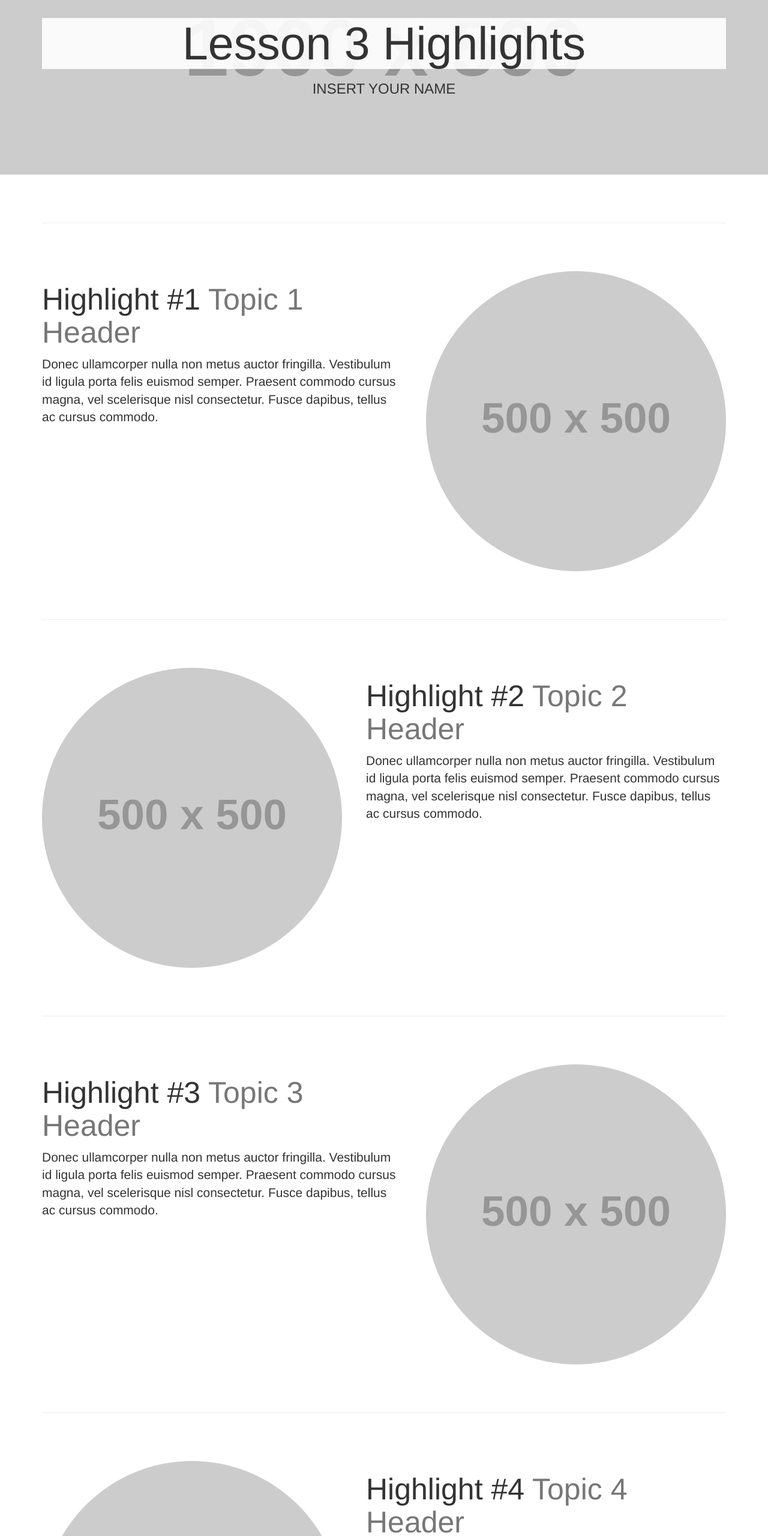
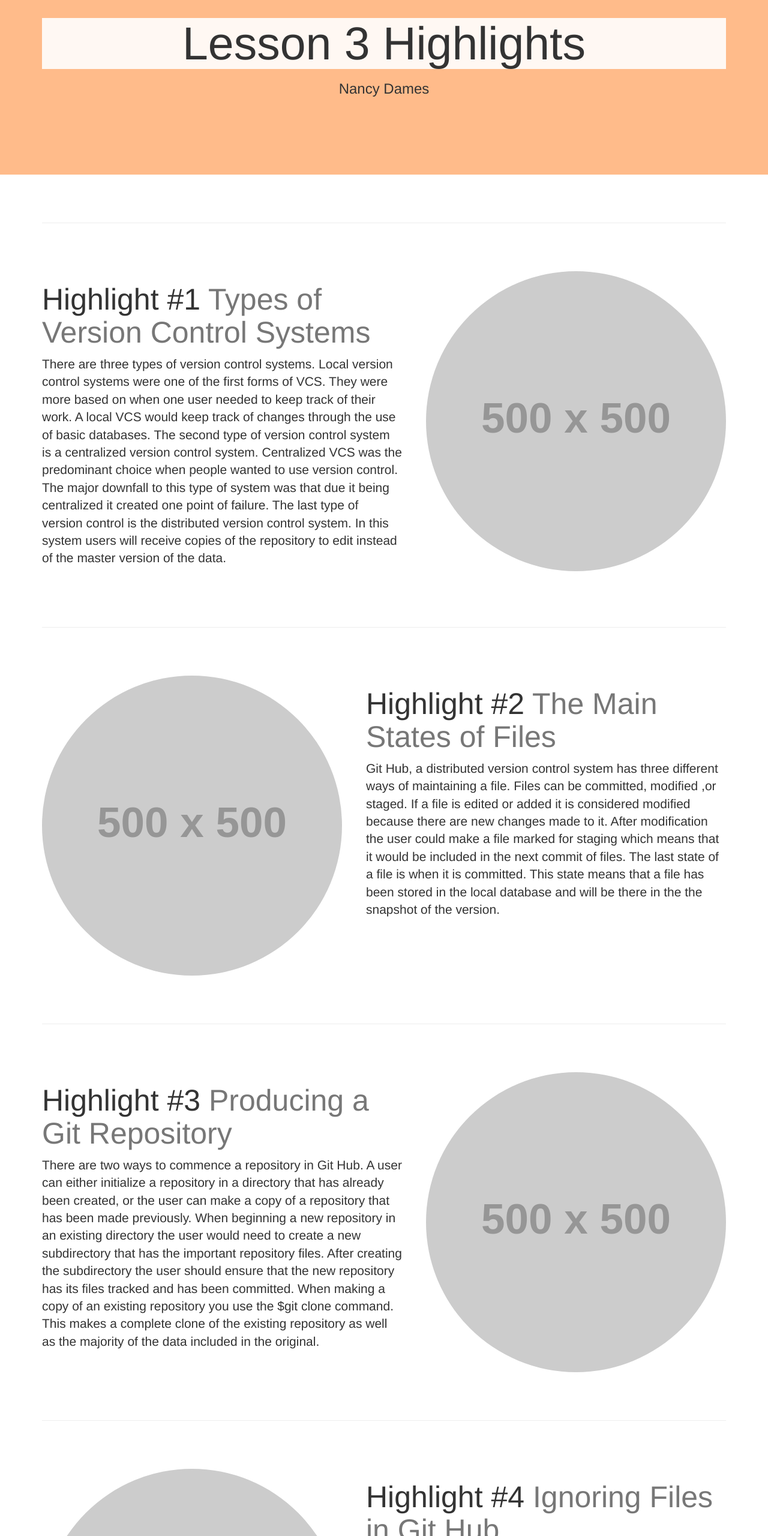
Before and after one commit to ndames/lesson3_VersionControl, a plain HTML site: page Lesson3_Highlights_/index.html in a window 1280 px wide. Shown: the part 160-2720 px from the top of the page at 60% size. Drawn offline with Linux system fonts and the light colour scheme; placeholder pictures from the web are drawn by us.

Commit message:
Lesson 3 final commit

```diff
--- a/Lesson3_Highlights_/css/one-page-wonder.css
+++ b/Lesson3_Highlights_/css/one-page-wonder.css
@@ -12,7 +12,7 @@ body {
     display: block;
     width: 100%;
     text-align: center;
-    background: url('http://placehold.it/1900x500') no-repeat center center scroll;
+    background: #FFBB8a no-repeat center center scroll;
     -webkit-background-size: cover;
     -moz-background-size: cover;
     background-size: cover;
--- a/Lesson3_Highlights_/index.html
+++ b/Lesson3_Highlights_/index.html
@@ -9,7 +9,7 @@
     <meta name="description" content="">
     <meta name="author" content="">
 
-    <title>INSERT YOUR NAME</title>
+    <title>Nancy Dames</title>
 
     <!-- Bootstrap Core CSS -->
     <link href="css/bootstrap.min.css" rel="stylesheet">
@@ -65,7 +65,7 @@
         <div class="headline">
             <div class="container">
                 <h2>Lesson 3 Highlights</h2>
-                <h3>INSERT YOUR NAME</h3>
+                <h3>Nancy Dames</h3>
             </div>
         </div>
     </header>
@@ -79,9 +79,9 @@
         <div class="featurette" id="topic1">
             <img class="featurette-image img-circle img-responsive pull-right" src="http://placehold.it/500x500">
             <h2 class="featurette-heading">Highlight #1
-                <span class="text-muted">Topic 1 Header</span>
+                <span class="text-muted">Types of Version Control Systems</span>
             </h2>
-            <p class="lead">Donec ullamcorper nulla non metus auctor fringilla. Vestibulum id ligula porta felis euismod semper. Praesent commodo cursus magna, vel scelerisque nisl consectetur. Fusce dapibus, tellus ac cursus commodo.</p>
+            <p class="lead">There are three types of version control systems. Local version control systems were one of the first forms of VCS. They were more based on when one user needed to keep track of their work. A local VCS would keep track of changes through the use of basic databases. The second type of version control system is a centralized version control system. Centralized VCS was the predominant choice when people wanted to use version control. The major downfall to this type of system was that due it being centralized it created one point of failure. The last type of version control is the distributed version control system. In this system users will receive copies of the repository to edit instead of the master version of the data.  </p>
         </div>
 
         <hr class="featurette-divider">
@@ -90,9 +90,9 @@
         <div class="featurette" id="topic2">
             <img class="featurette-image img-circle img-responsive pull-left" src="http://placehold.it/500x500">
             <h2 class="featurette-heading">Highlight #2
-                <span class="text-muted">Topic 2 Header</span>
+                <span class="text-muted">The Main States of Files</span>
             </h2>
-            <p class="lead">Donec ullamcorper nulla non metus auctor fringilla. Vestibulum id ligula porta felis euismod semper. Praesent commodo cursus magna, vel scelerisque nisl consectetur. Fusce dapibus, tellus ac cursus commodo.</p>
+            <p class="lead">Git Hub, a distributed version control system has three different ways of maintaining a file. Files can be committed, modified ,or staged. If a file is edited or added it is considered modified because there are new changes made to it. After modification the user could make a file marked for staging which means that it would be included in the next commit of files. The last state of a file is when it is committed. This state means that a file has been stored in the local database and will be there in the the snapshot of the version. </p>
         </div>
 
         <hr class="featurette-divider">
@@ -101,9 +101,9 @@
         <div class="featurette" id="topic3">
             <img class="featurette-image img-circle img-responsive pull-right" src="http://placehold.it/500x500">
             <h2 class="featurette-heading">Highlight #3
-                <span class="text-muted">Topic 3 Header</span>
+                <span class="text-muted">Producing a Git Repository</span>
             </h2>
-            <p class="lead">Donec ullamcorper nulla non metus auctor fringilla. Vestibulum id ligula porta felis euismod semper. Praesent commodo cursus magna, vel scelerisque nisl consectetur. Fusce dapibus, tellus ac cursus commodo.</p>
+            <p class="lead">There are two ways to commence a repository in Git Hub. A user can either initialize a repository in a directory that has already been created, or the user can make a copy of a repository that has been made previously. When beginning a new repository in an existing directory the user would need to create a new subdirectory that has the important repository files. After creating the subdirectory the user should ensure that the new repository has its files tracked and has been committed. When making a copy of an existing repository you use the $git clone command. This makes a complete clone of the existing repository as well as the majority of the data included in the original. </p>
         </div>
 
         <hr class="featurette-divider">
@@ -112,9 +112,9 @@
         <div class="featurette" id="topic4">
             <img class="featurette-image img-circle img-responsive pull-left" src="http://placehold.it/500x500">
             <h2 class="featurette-heading">Highlight #4
-                <span class="text-muted">Topic 4 Header</span>
+                <span class="text-muted">Ignoring Files in Git Hub</span>
             </h2>
-            <p class="lead">Donec ullamcorper nulla non metus auctor fringilla. Vestibulum id ligula porta felis euismod semper. Praesent commodo cursus magna, vel scelerisque nisl consectetur. Fusce dapibus, tellus ac cursus commodo.</p>
+            <p class="lead">Ignoring a file in Git Hub can be very beneficial to users for various reasons. For instance if there is a file that that you are not yet ready to stage but you also dont want the file to show up during status commands. There are many ways to ignore different types of files in Git Hub. The main command for this is $ cat .gitignore after this command you can add specifications for which types of files you wish to ignore. A "*.[oa]" will ignore all files that end with an o or a. FIles ending in these two letters are generally object or archive files. Another thing that is ignored are lines that begin with a pound symbol.  </p>
         </div>
 
         <hr class="featurette-divider">
@@ -123,9 +123,9 @@
         <div class="featurette" id="topic5">
             <img class="featurette-image img-circle img-responsive pull-right" src="http://placehold.it/500x500">
             <h2 class="featurette-heading">Highlight #5
-                <span class="text-muted">Topic 5 Header</span>
+                <span class="text-muted">Benefits of Using Version Control Systems</span>
             </h2>
-            <p class="lead">Donec ullamcorper nulla non metus auctor fringilla. Vestibulum id ligula porta felis euismod semper. Praesent commodo cursus magna, vel scelerisque nisl consectetur. Fusce dapibus, tellus ac cursus commodo.</p>
+            <p class="lead">Version Control systems have made it far simpler for people to keep track of different editions of coding or programming projects. A main benefit of them is that files are never completely replaced. Any changes that are made are saved as a new copy istead of overwriting the last version of the file. Although there may be a common repository files are distributed in a way that makes it nearly impossible for them to be lost because the system forces files to be backed up consistently. Due to this system it is very accessible for users to revert back to a previous snapshot of the files for any reason. Since users get their own copies of master files this allows for collaboration to occur without the need to worry if the same file is being manipulated at once.  </p>
         </div>
 
         <hr class="featurette-divider">
```
